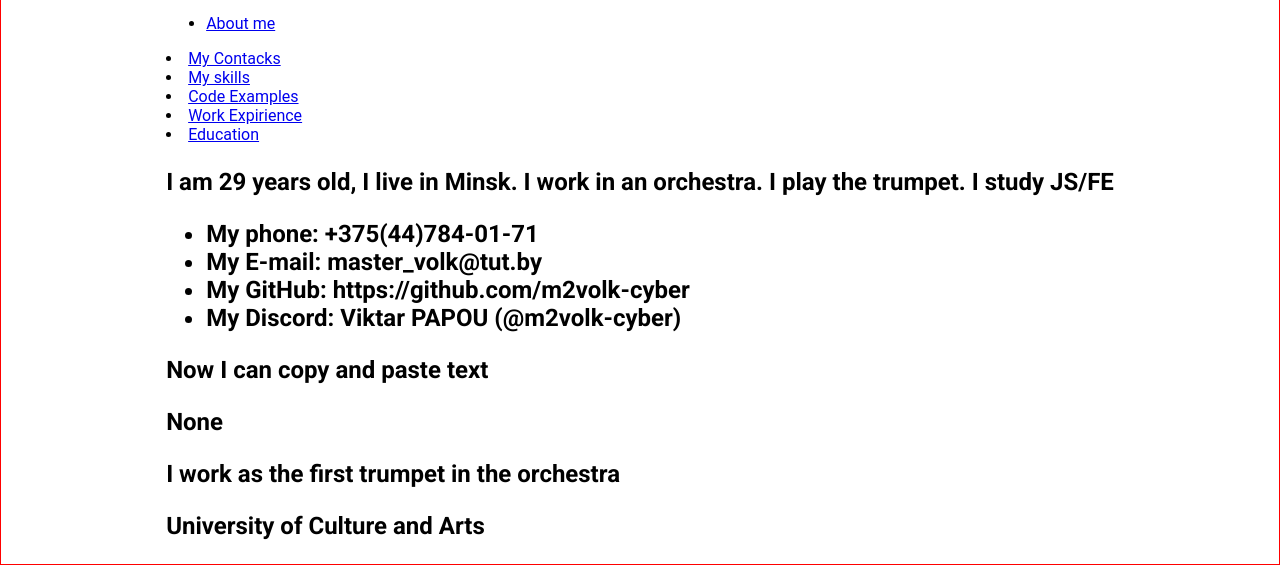
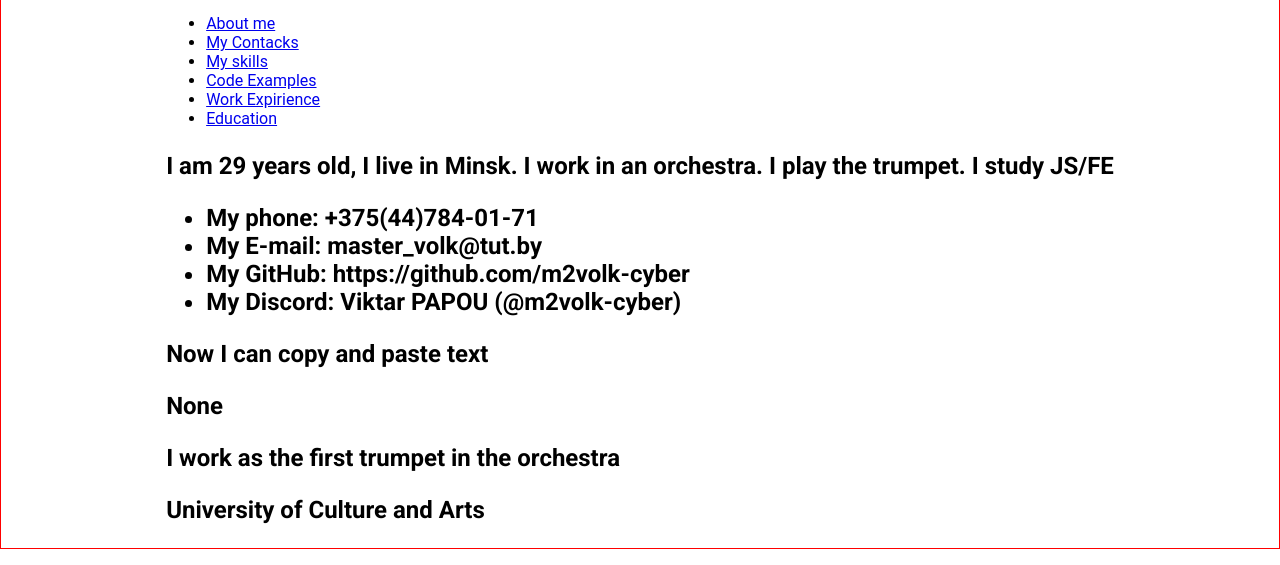
Before and after one commit to m2volk-cyber/rsschool-cv, a plain HTML site: page index.html in a window 1280 px wide. Shown: the part 1004-1569 px from the top of the page. Drawn offline with Linux system fonts and the light colour scheme; a web font is replaced by a local one.

Commit message:
fix: corrected the list

```diff
--- a/index.html
+++ b/index.html
@@ -10,12 +10,12 @@
         <header class = "header">
             <nav class="nav">
                 <ul class="nav-list">
-                    <li class="nav-item"><a href="#About me" class="nav-link">About me</a></ul>
-                    <li class="nav-item"><a href="#My Contacks" class="nav-link">My Contacks</a></ul>
-                    <li class="nav-item"><a href="#My skills" class="nav-link">My skills</a></ul>
-                    <li class="nav-item"><a href="#Code Examples" class="nav-link">Code Examples</a></ul>
-                    <li class="nav-item"><a href="#Work Expirience" class="nav-link">Work Expirience</a></ul>
-                    <li class="nav-item"><a href="#Education" class="nav-link">Education</a></ul>
+                    <li class="nav-item"><a href="#About me" class="nav-link">About me</a></li>
+                    <li class="nav-item"><a href="#My Contacks" class="nav-link">My Contacks</a></li>
+                    <li class="nav-item"><a href="#My skills" class="nav-link">My skills</a></li>
+                    <li class="nav-item"><a href="#Code Examples" class="nav-link">Code Examples</a></li>
+                    <li class="nav-item"><a href="#Work Expirience" class="nav-link">Work Expirience</a></li>
+                    <li class="nav-item"><a href="#Education" class="nav-link">Education</a></li>
                     </ul>
              </nav>
         </header>
```
